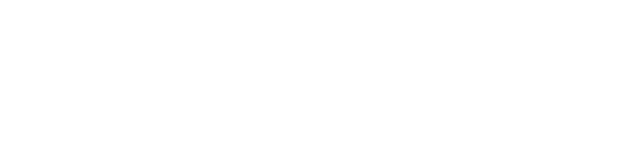
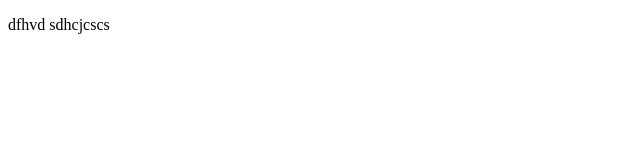
Before and after one commit to nileshkhilari/Demo, a plain HTML site: page index.html in a window 1280 px wide. Shown: the whole page, without its empty margins (0-640 px from the left). Drawn offline with Linux system fonts and the light colour scheme.

Commit message:
changes in body tag

```diff
--- a/index.html
+++ b/index.html
@@ -6,6 +6,6 @@
     <title>Document</title>
 </head>
 <body>
-
+    <p>dfhvd sdhcjcscs</p>
 </body>
 </html>
```
